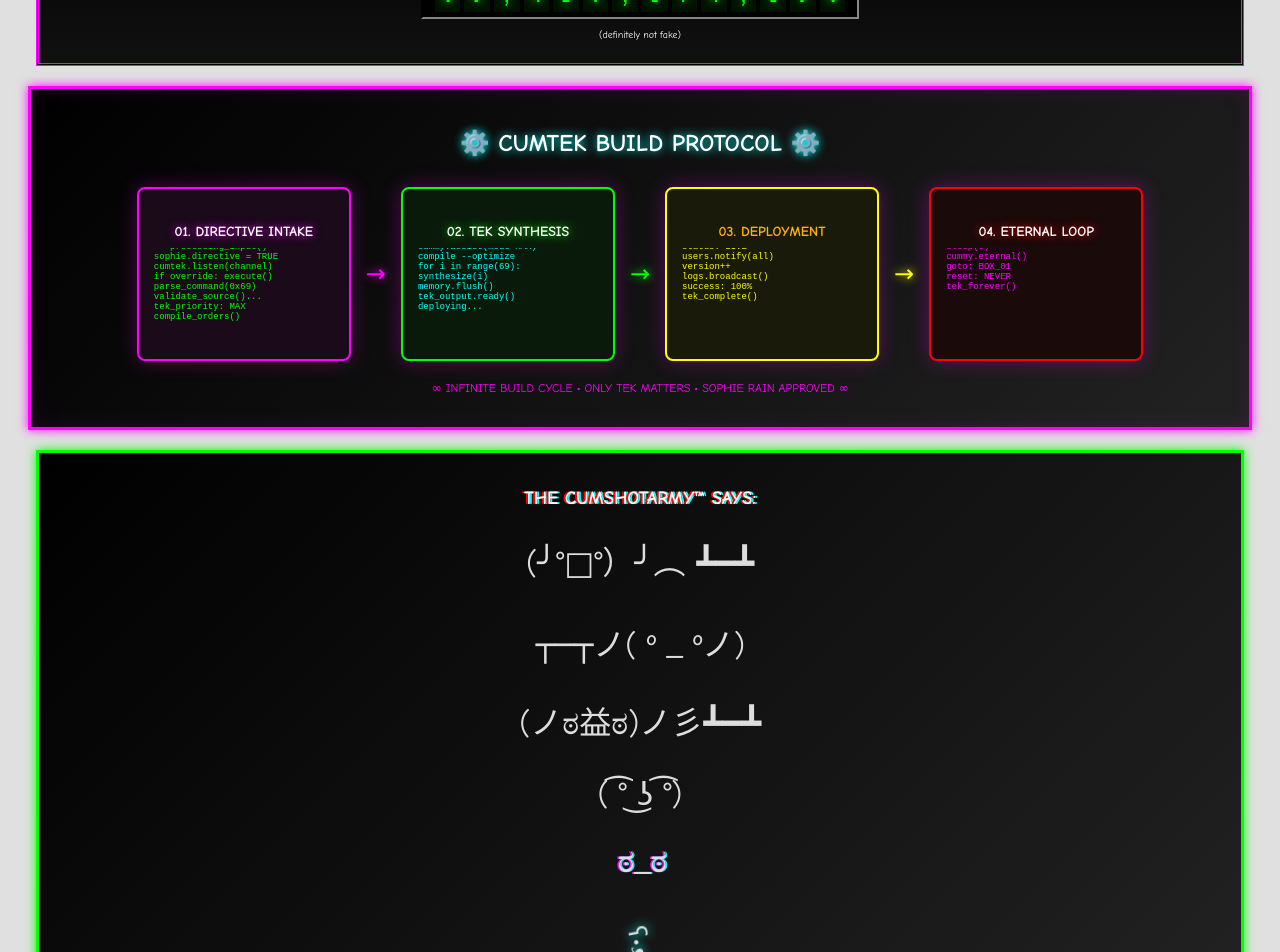
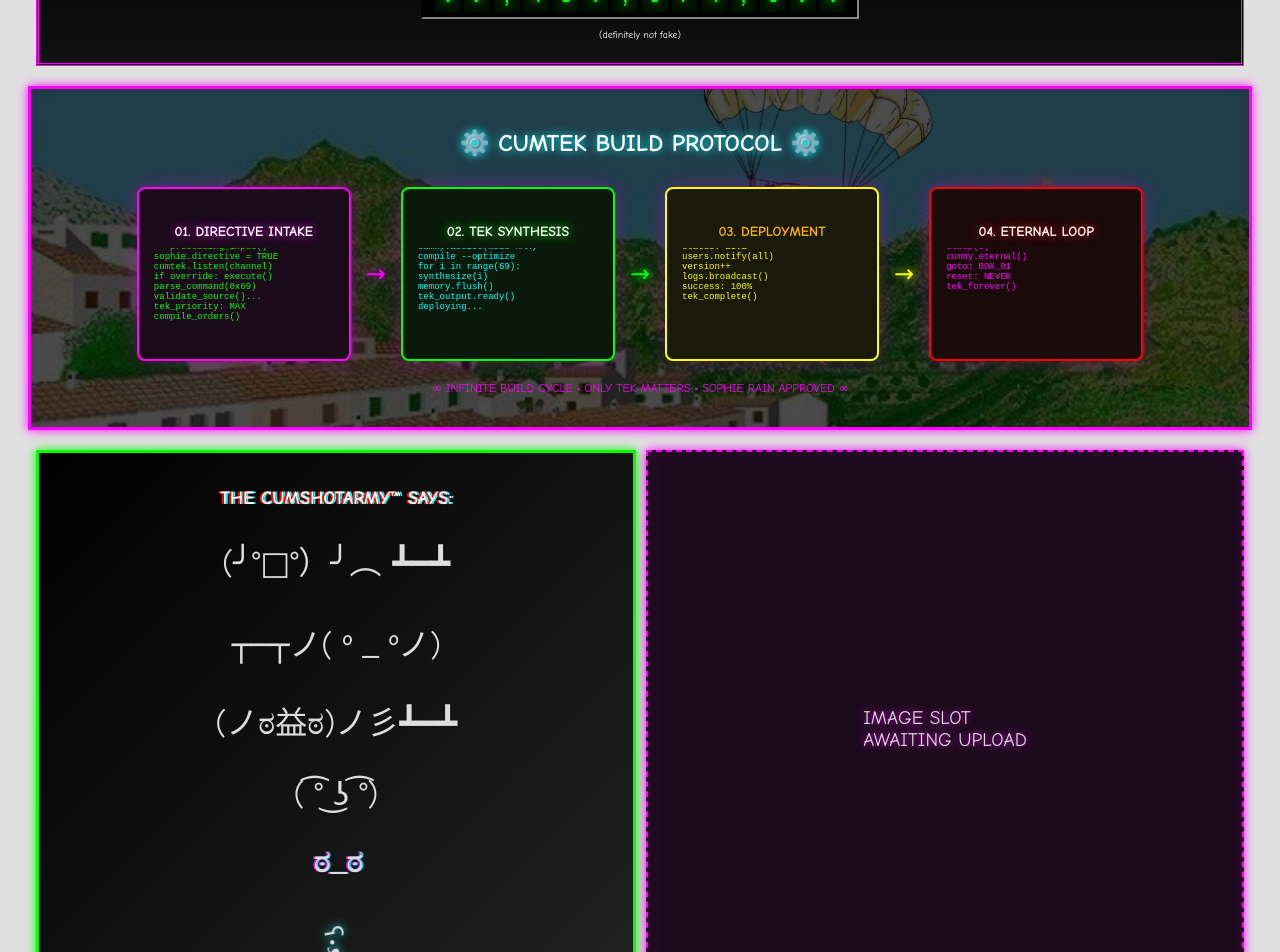
Before and after one commit to HenryWorksHard/cumshot-site, a Next.js app: page / in a window 1280 px wide. Shown: the part 2080-3032 px from the top of the page. Built offline with nearby package versions, Linux system fonts and the light colour scheme.

Commit message:
Add cumtek bg image, split cumshotarmy to 50% width

```diff
--- a/app/page.tsx
+++ b/app/page.tsx
@@ -775,7 +775,9 @@ This error was caused by: SKILL_ISSUE
       </div>
 
       {/* CUMTEK WORKFLOW DIAGRAM */}
-      <div className="chaos-box" style={{ textAlign: 'center', margin: '20px 0', padding: '20px' }}>
+      <div className="chaos-box" style={{ textAlign: 'center', margin: '20px 0', padding: '20px', backgroundImage: 'url(/cumtek-bg.jpg)', backgroundSize: 'cover', backgroundPosition: 'center', position: 'relative' }}>
+        <div style={{ position: 'absolute', inset: 0, background: 'rgba(0,0,0,0.7)' }}></div>
+        <div style={{ position: 'relative', zIndex: 1 }}>
         <h2 className="shake neon-cyan comic-sans" style={{ marginBottom: '30px' }}>
           ⚙️ CUMTEK BUILD PROTOCOL ⚙️
         </h2>
@@ -855,9 +857,11 @@ This error was caused by: SKILL_ISSUE
           ∞ INFINITE BUILD CYCLE • ONLY TEK MATTERS • SOPHIE RAIN APPROVED ∞
         </p>
         </div>
+      </div>
 
-      {/* KAOMOJI ARMY */}
-      <div className="chaos-box chaos-box-green shake-hover" style={{ textAlign: 'center' }}>
+      {/* KAOMOJI ARMY - Split Section */}
+      <div style={{ display: 'flex', gap: '10px', margin: '20px 8px' }}>
+        <div className="chaos-box chaos-box-green shake-hover" style={{ textAlign: 'center', width: '50%', margin: 0 }}>
           <h3 className="rgb-split comic-sans">THE CUMSHOTARMY™ SAYS:</h3>
           <p className="float" style={{ fontSize: '2rem' }}>
             (╯°□°）╯︵ ┻━┻
@@ -877,6 +881,11 @@ This error was caused by: SKILL_ISSUE
           <p className="neon-cyan spin" style={{ fontSize: '1.5rem', display: 'inline-block' }}>
             ʕ•ᴥ•ʔ
           </p>
+        </div>
+        {/* Placeholder for second image - 50% width */}
+        <div className="chaos-box" style={{ width: '50%', margin: 0, display: 'flex', alignItems: 'center', justifyContent: 'center', background: '#1a0a1a', border: '2px dashed #ff00ff' }}>
+          <p className="blink neon-pink comic-sans" style={{ fontSize: '1.2rem' }}>IMAGE SLOT<br/>AWAITING UPLOAD</p>
+        </div>
       </div>
 
       {/* MINI WHITEPAPER TEASER */}
```
Also changed, not shown: public/cumtek-bg.jpg (added). Lines whose indentation alone changed are shown as unchanged.
